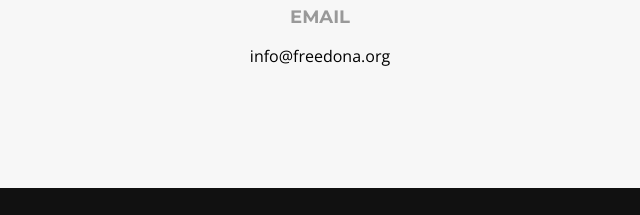
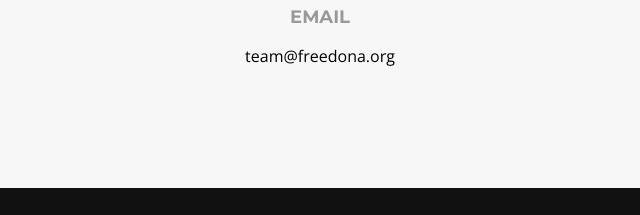
Before and after one commit to Sophons-ETH/dona, a plain HTML site: page index.html in a window 1280 px wide. Shown: the part 2638-2853 px from the top of the page, 320-960 px from the left. Drawn offline with nearby package versions, Linux system fonts and the light colour scheme; files whose address does not match are found by name.

Commit message:
feat: modify email

```diff
--- a/index.html
+++ b/index.html
@@ -676,7 +676,7 @@
             <div class="contact-email">
               <i class="ion-ios-email-outline"></i>
               <h3>Email</h3>
-              <p><a href="mailto:info@freedona.org">info@freedona.org</a></p>
+              <p><a href="mailto:info@freedona.org">team@freedona.org</a></p>
             </div>
           </div>
 
```
